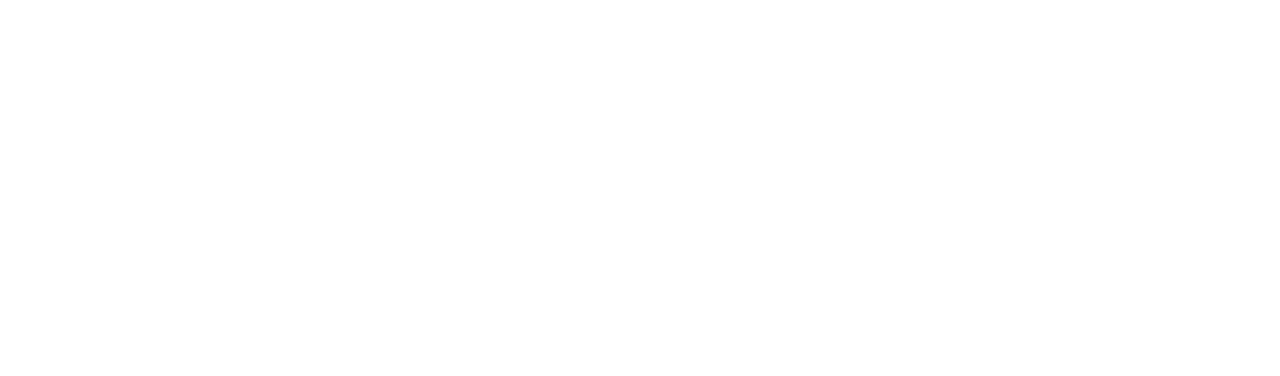
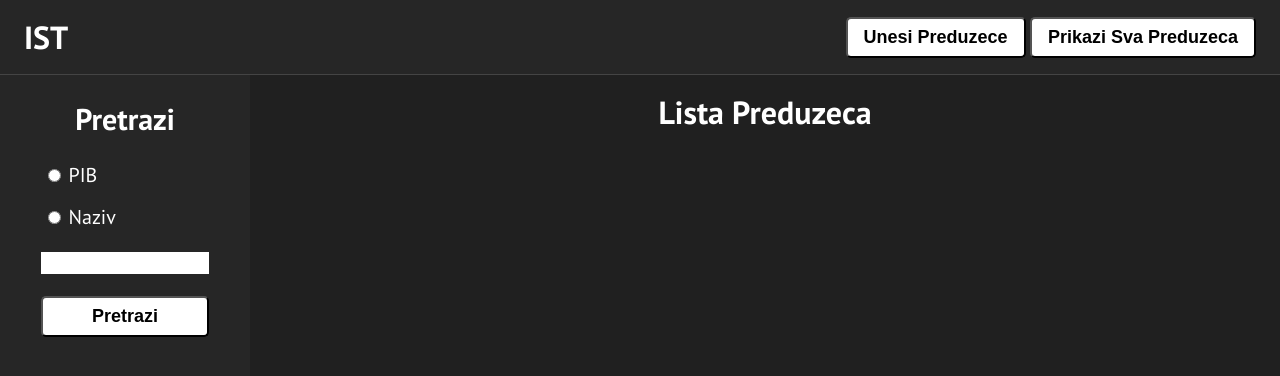
Before and after one commit to Ostojic-Stefan/IST_P2, a website with bundled scripts: page Client/index.html in a window 1280 px wide. Built offline with nearby package versions, Linux system fonts and the light colour scheme.

Commit message:
add styles

```diff
--- a/Client/index.html
+++ b/Client/index.html
@@ -4,10 +4,57 @@
     <meta charset="UTF-8">
     <meta http-equiv="X-UA-Compatible" content="IE=edge">
     <meta name="viewport" content="width=device-width, initial-scale=1.0">
+    <link rel="stylesheet" href="./styles/style.css">
     <script type="module" src="./dist/index.js" defer></script>
     <title>Document</title>
 </head>
 <body>
-
+    <header>
+        <h1>IST</h1>
+        <div>
+            <button>Unesi Preduzece</button>
+            <button>Prikazi Sva Preduzeca</button>
+        </div>
+    </header>
+    <main class="container">
+        <aside>
+            <div class="aside-container">
+                <h2>Pretrazi</h2>
+                <div class="wrapper">
+                    <div class="control">
+                        <input type="radio" name="unos">
+                            <span>PIB</span>
+                        </input>
+                    </div>
+                    <div class="control">
+                        <input type="radio" name="unos">
+                            <span>Naziv</span>
+                        </input>
+                    </div>
+                </div>
+                <div class="control">
+                    <input type="text">
+                </div>
+                <button>Pretrazi</button>
+            </div>
+        </aside>
+        <div class="main-area">
+            <div class="header">
+                <h1>Lista Preduzeca</h1>
+            </div>
+            <div id="app">
+                <template id="item-list">
+                    <div class="item">
+                        <span>PIB: </span>
+                        <span>Ime Prezime: </span>
+                        <span>Kontakt Telefon: </span>
+                        <span>Email: </span>
+                        <span>Naziv: </span>
+                        <span>Adresa: </span>
+                    </div>
+                </template>
+            </div>
+        </div>
+    </main>
 </body>
 </html>
--- /dev/null
+++ b/Client/styles/style.css
@@ -0,0 +1,117 @@
+@import url('https://fonts.googleapis.com/css2?family=PT+Sans:ital,wght@0,400;0,700;1,400;1,700&display=swap');
+
+* {
+    margin: 0;
+    padding: 0;
+    box-sizing: border-box;
+}
+
+body {
+    font-family: 'PT Sans', sans-serif;
+    background-color: #202020;
+    color: #fff;
+}
+
+header {
+    border-bottom: 1px solid #444;
+    display: flex;
+    align-items: center;
+    justify-content: space-between;
+    padding: 16px 24px;
+    background-color: #262626;
+    /* background: linear-gradient(180deg,#383838c0 50%, #202020); */
+}
+
+button {
+    font-size: 18px;
+    padding: 8px 16px;
+    background-color: #fff;
+    border-radius: 5px;
+    cursor: pointer;
+    font-weight: 700;
+}
+
+
+.container {
+    margin: 0 auto;
+    height: 100vh;
+    border-radius: 5px;
+
+    display: grid;
+    grid-template-columns: 1fr 8fr;
+}
+
+.container aside {
+    display: flex;
+    flex-direction: column;
+    align-items: center;
+
+    min-width: 250px;
+
+    font-size: 20px;
+    background-color: #262626;
+
+}
+
+aside input[type=text] {
+    border: none;
+    width: 80%;
+    height: 120%;
+    padding-left: 4px;
+    font-size: 16px;
+}
+
+aside button {
+    width: 80%;
+}
+
+
+.aside-container {
+    margin-top: 24px;
+    display: flex;
+    flex-direction: column;
+    align-items: center;
+    gap: 24px;
+}
+
+.container aside input {
+    display: inline;
+}
+
+.wrapper {
+    width: 100%;
+    display: flex;
+    flex-direction: column;
+    align-items: flex-start;
+    gap: 16px;
+    padding-left: 28px;
+}
+
+.control {
+    display: flex;
+    justify-content: center;
+    align-items: center;
+    gap: 8px;
+}
+
+.main-area .header {
+    margin-top: 16px;
+    text-align: center;
+}
+
+.main-area #app .item{
+    font-size: 24px;
+
+    padding: 16px 32px;
+
+    border: 2px solid #626262;
+    border-radius: 10px;
+
+    background-color: #262626;
+
+    max-width: 1200px;
+    margin: 32px auto;
+
+    display: flex;
+    flex-direction: column;
+}
```
